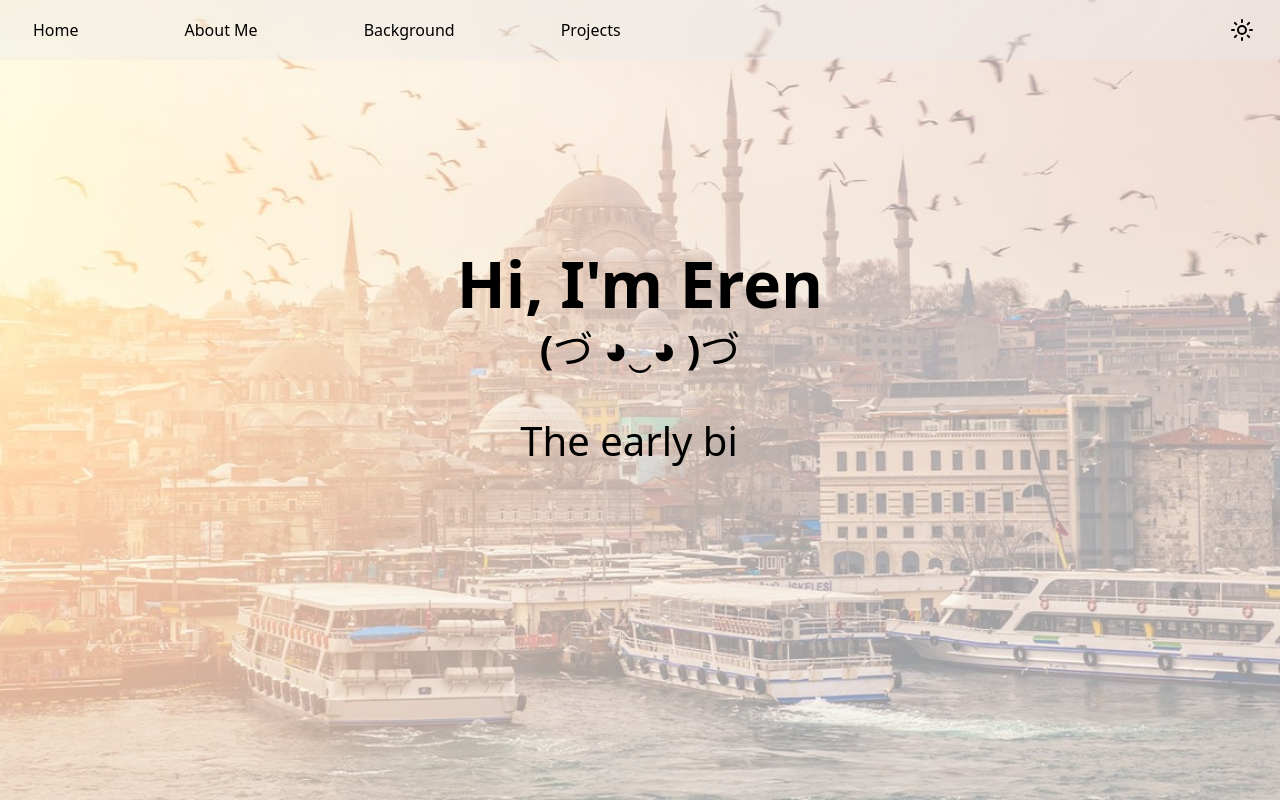
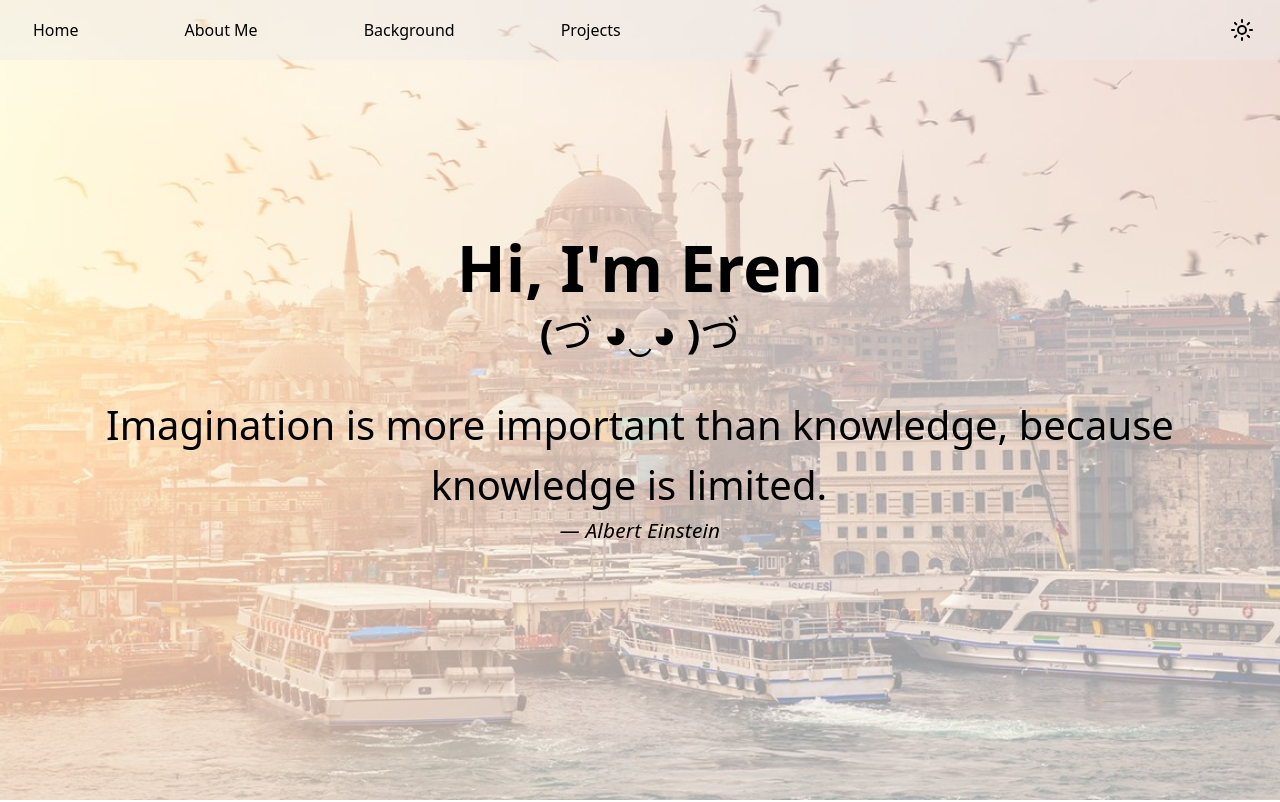
Before and after one commit to Zoulution/Portfolio, a React (Vite) app: page / in a window 1280 px wide. Shown: the top 802 px of the page. Built offline with nearby package versions, Linux system fonts and the light colour scheme.

Commit message:
made a better text at the start

```diff
--- a/src/Components/Homepage.css
+++ b/src/Components/Homepage.css
@@ -73,8 +73,8 @@
 .hero-typed {
   font-size: 2.5rem;
   font-weight: 400;
-  min-height: 2.5em;
   position: relative;
+  margin-bottom: 0;
   z-index: 1;
 }
 
@@ -116,6 +116,37 @@
   transform: scaleX(1);
 }
 
+.hero-author {
+  opacity: 0;
+  margin-top: 0;
+  font-style: italic;
+  font-size: 1.3rem;
+  letter-spacing: 0.2px;
+  animation: heroAuthorFadeIn 400ms ease forwards;
+  animation-delay: 120ms;
+}
+
+/* Simple fade-in keyframes */
+@keyframes heroAuthorFadeIn {
+  from {
+    opacity: 0;
+    transform: translateY(2px);
+  }
+  to {
+    opacity: 1;
+    transform: translateY(0);
+  }
+}
+
+@media (max-width: 470px) {
+  .hero-typed {
+    font-size: 2rem;
+  }
+  .hero-author {
+    font-size: 1.05rem;
+  }
+}
+
 @media (prefers-reduced-motion: reduce) {
   .section[data-reveal] {
     transition: none;
--- a/src/Components/Homepage.tsx
+++ b/src/Components/Homepage.tsx
@@ -12,10 +12,24 @@ import Projects from "./Projects";
 import { useRevealOnView } from "../Helpers/DataReveal";
 
 const PHRASES = [
-  { text: "The early bird catches the worm.", lang: "en" },
-  { text: "Chi va piano va sano e va lontano.", lang: "it" },
-  { text: "Übung macht den Meister.", lang: "de" },
-  { text: "Komşu komşunun külüne muhtaçtır.", lang: "tr" },
+  {
+    text: "Imagination is more important than knowledge, because knowledge is limited.",
+    author: "Albert Einstein",
+    lang: "en",
+  },
+  {
+    text: "Impara l’arte e mettila da parte.",
+    lang: "it",
+  },
+  {
+    text: "Man muss noch Chaos in sich haben, um einen tanzenden Stern gebären zu können.",
+    author: "Friedrich Nietzsche",
+    lang: "de",
+  },
+  {
+    text: "Bir iş bilen, bin iş yapar.",
+    lang: "tr",
+  },
 ];
 
 const BG_IMAGES = [istanbul, novazzano, stGeorgen, vienenburg, zurich];
@@ -38,9 +52,7 @@ function useTypedLoop(
     const current = phrases[index].text;
 
     if (phase === "start-pausing") {
-      timeout = setTimeout(() => {
-        setPhase("typing");
-      }, startPause);
+      timeout = setTimeout(() => setPhase("typing"), startPause);
     } else if (phase === "typing") {
       if (display.length < current.length) {
         timeout = setTimeout(() => {
@@ -50,9 +62,7 @@ function useTypedLoop(
         setPhase("pausing");
       }
     } else if (phase === "pausing") {
-      timeout = setTimeout(() => {
-        setPhase("deleting");
-      }, pause);
+      timeout = setTimeout(() => setPhase("deleting"), pause);
     } else if (phase === "deleting") {
       if (display.length > 0) {
         timeout = setTimeout(() => {
@@ -67,11 +77,15 @@ function useTypedLoop(
     return () => clearTimeout(timeout);
   }, [display, phase, index, phrases, typingSpeed, pause, startPause]);
 
-  return display;
+  return { display, phase, index };
 }
 
 function Homepage() {
-  const typedText = useTypedLoop(PHRASES, 100 /*speed*/, 2000 /*pause*/);
+  const {
+    display: typedText,
+    phase,
+    index,
+  } = useTypedLoop(PHRASES, 75 /*speed*/, 2000 /*pause*/);
   const [bgIndex, setBgIndex] = useState(0);
 
   //background images
@@ -163,10 +177,16 @@ function Homepage() {
         <h1 className="hero-name" style={{ margin: 0, fontSize: "2.5rem" }}>
           (づ ◕‿◕ )づ
         </h1>
+
         <p className="hero-typed">
           {typedText}
           <span className="cursor">|</span>
         </p>
+        {phase === "pausing" && PHRASES[index].author && (
+          <p className="hero-author" key={index}>
+            — {PHRASES[index].author}
+          </p>
+        )}
       </section>
 
       <section id="about" className="section" data-reveal>
```
